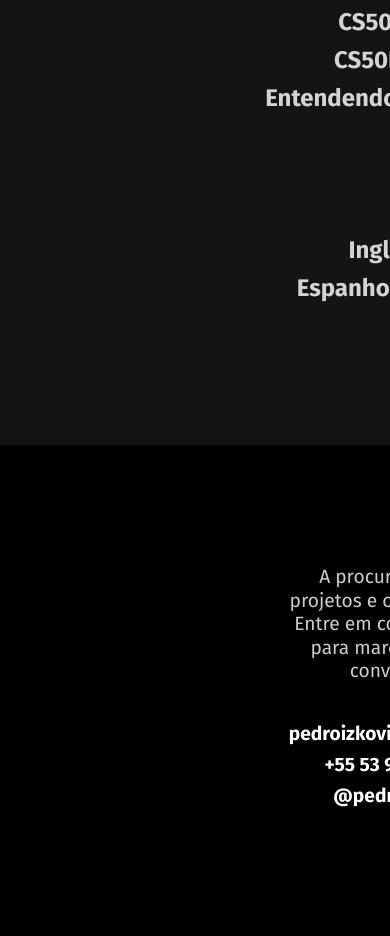
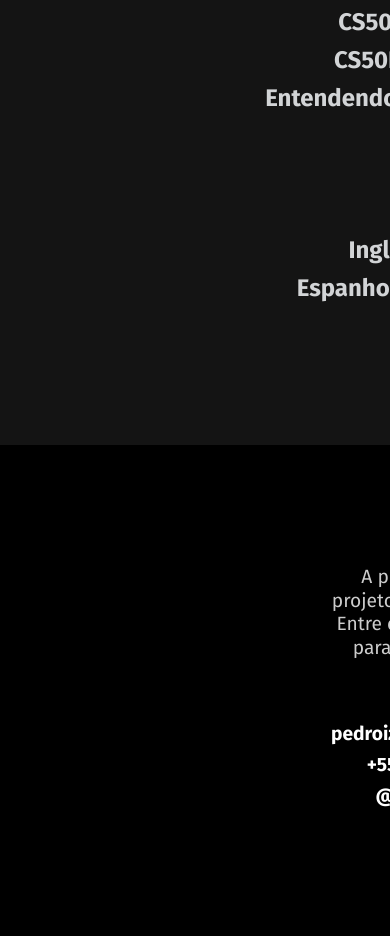
Before and after one commit to pedroizk/pedroizk.github.io, a plain HTML site: page index.html in a window 390 px wide. Shown: the part 2688-3624 px from the top of the page. Drawn offline with Linux system fonts and the light colour scheme.

Commit message:
update footer

```diff
--- a/css/footer.css
+++ b/css/footer.css
@@ -32,9 +32,10 @@
     .footer {
         display:grid;
         grid-template-columns:1fr;
-        margin-left: 20vh;
+        margin-left: 25vh;
         margin-right: 20vh;
         gap: 40px;
+
     }
 
     .footer p {
```
